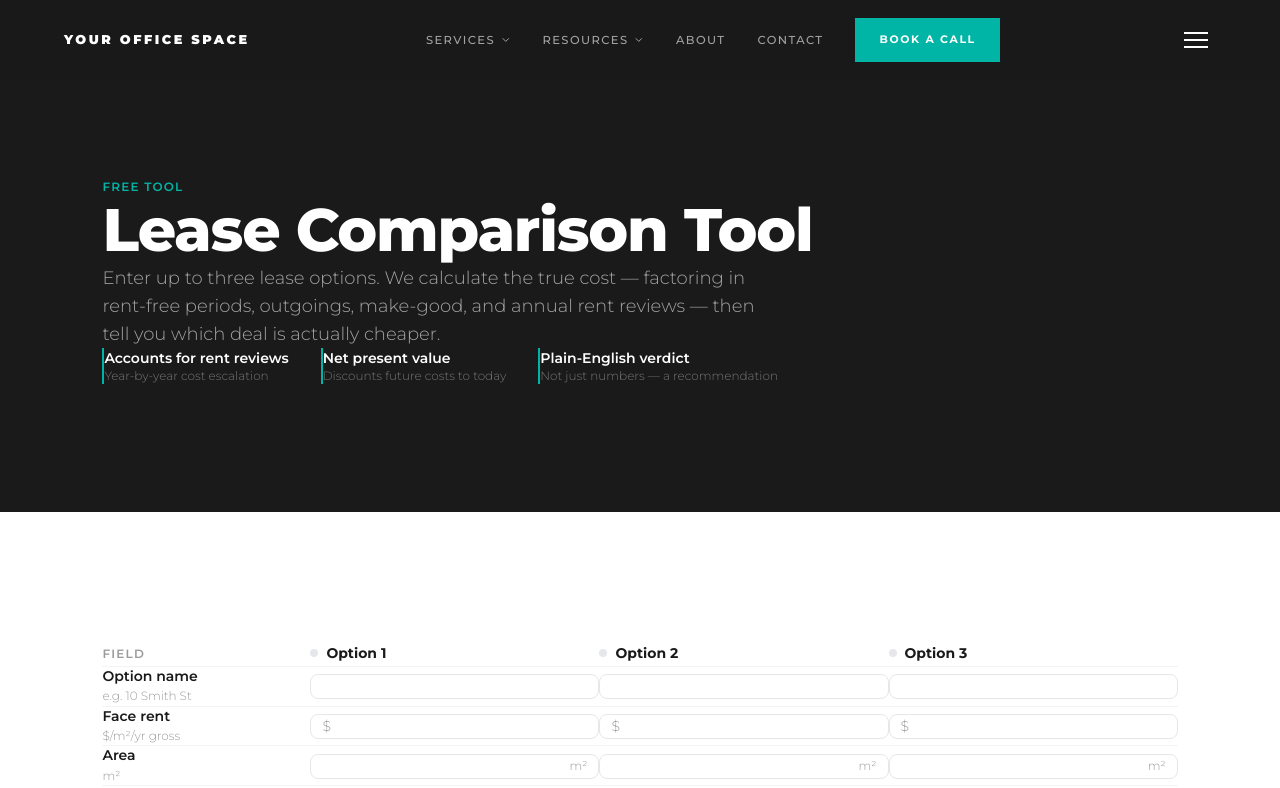
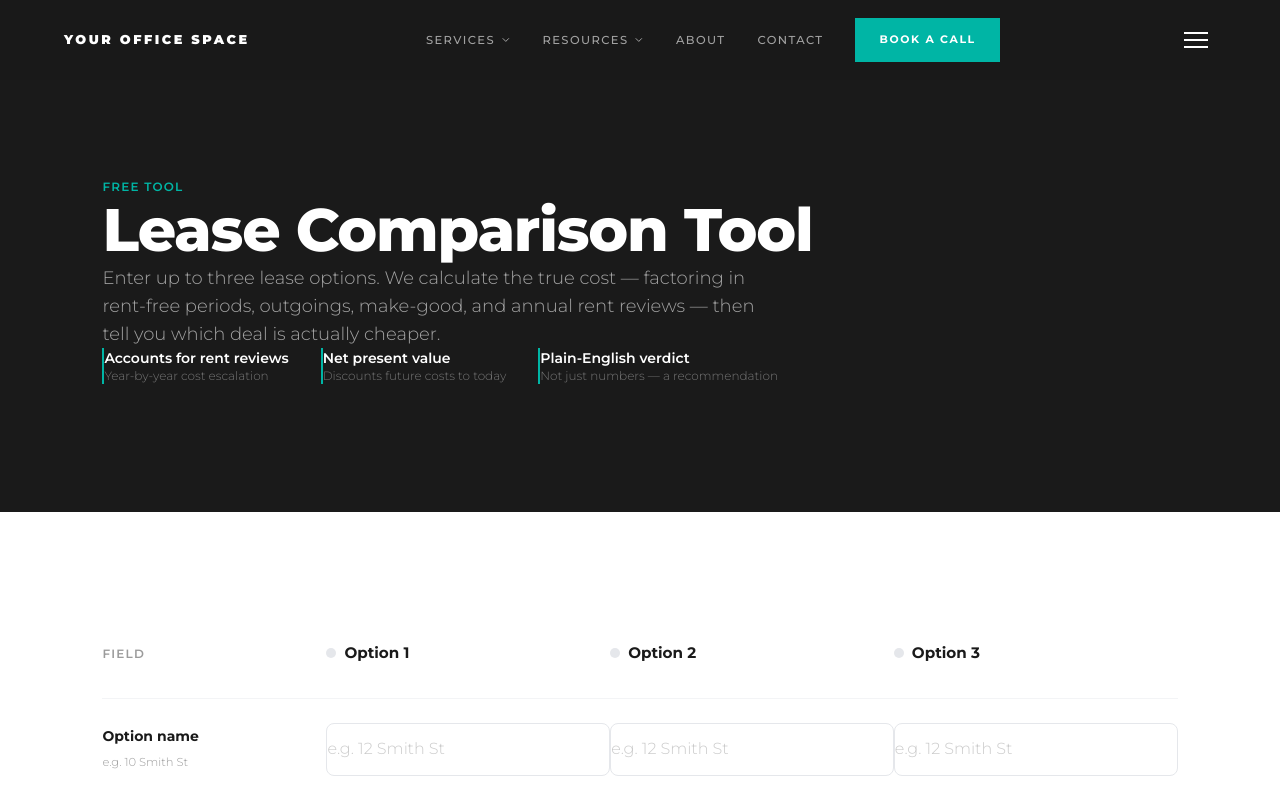
Before and after one commit to yossy-jk/yos-website, a Next.js app: page /resources/lease-comparison in a window 1280 px wide. Shown: the top 788 px of the page. Built offline with nearby package versions, Linux system fonts and the light colour scheme.

Commit message:
Three fixes: relocate quiz multi-select bug (store option index not score), ToolGate placeholder Joe→Frank, lease comparison table spacing (row padding 1.5rem, header padding 2rem, input taller, field label bold)

```diff
--- a/src/app/resources/lease-comparison/page.tsx
+++ b/src/app/resources/lease-comparison/page.tsx
@@ -256,14 +256,14 @@ export default function LeaseComparisonPage() {
             <table className="w-full min-w-[600px]">
               <thead>
                 <tr>
-                  <th className="text-left pb-7 pr-8 w-52">
+                  <th className="text-left pr-8 w-56" style={{ paddingBottom: '2rem' }}>
                     <span className="text-mid-grey font-semibold text-xs tracking-widest uppercase">Field</span>
                   </th>
                   {[0, 1, 2].map(i => (
-                    <th key={i} className="text-left pb-7 px-4">
+                    <th key={i} className="text-left px-5" style={{ paddingBottom: '2rem' }}>
                       <div className="flex items-center gap-2">
-                        <div className={`w-2 h-2 rounded-full ${leases[i].faceRent && leases[i].area ? 'bg-teal' : 'bg-gray-200'}`} />
-                        <span className="text-near-black font-bold text-sm">Option {i + 1}</span>
+                        <div className={`w-2.5 h-2.5 rounded-full ${leases[i].faceRent && leases[i].area ? 'bg-teal' : 'bg-gray-200'}`} />
+                        <span className="text-near-black font-bold" style={{ fontSize: '0.95rem' }}>Option {i + 1}</span>
                       </div>
                     </th>
                   ))}
@@ -272,12 +272,12 @@ export default function LeaseComparisonPage() {
               <tbody>
                 {fields.map(f => (
                   <tr key={f.key} className="border-t border-gray-100 hover:bg-gray-50/50 transition-colors">
-                    <td className="py-5 pr-8">
-                      <p className="text-near-black font-semibold text-sm leading-snug">{f.label}</p>
-                      {f.hint && <p className="text-mid-grey font-light text-xs mt-1.5 leading-relaxed">{f.hint}</p>}
+                    <td className="pr-8" style={{ paddingTop: '1.5rem', paddingBottom: '1.5rem' }}>
+                      <p className="text-near-black font-bold text-sm leading-snug" style={{ marginBottom: f.hint ? '0.4rem' : 0 }}>{f.label}</p>
+                      {f.hint && <p className="text-mid-grey font-light leading-relaxed" style={{ fontSize: '0.72rem', marginTop: '0.25rem' }}>{f.hint}</p>}
                     </td>
                     {[0, 1, 2].map(i => (
-                      <td key={i} className="py-5 px-4">
+                      <td key={i} className="px-5" style={{ paddingTop: '1.5rem', paddingBottom: '1.5rem' }}>
                         <div className="relative">
                           {f.prefix && (
                             <span className="absolute left-3 top-1/2 -translate-y-1/2 text-mid-grey text-sm font-light">{f.prefix}</span>
@@ -287,8 +287,9 @@ export default function LeaseComparisonPage() {
                             inputMode={f.key === 'name' ? 'text' : 'decimal'}
                             value={leases[i][f.key]}
                             onChange={e => update(i, f.key, e.target.value)}
-                            placeholder={f.key === 'rentReview' ? '3.5' : ''}
-                            className={`w-full border border-gray-200 rounded-lg px-4 py-3.5 text-near-black font-light text-sm focus:outline-none focus:border-teal transition-colors ${f.prefix ? 'pl-7' : ''} ${f.suffix ? 'pr-10' : ''}`}
+                            placeholder={f.key === 'rentReview' ? '3.5' : f.key === 'name' ? 'e.g. 12 Smith St' : ''}
+                            className={`w-full border border-gray-200 rounded-lg px-4 text-near-black font-light text-sm focus:outline-none focus:border-teal transition-colors ${f.prefix ? 'pl-7' : ''} ${f.suffix ? 'pr-10' : ''}`}
+                            style={{ paddingTop: '0.9rem', paddingBottom: '0.9rem' }}
                           />
                           {f.suffix && (
                             <span className="absolute right-3 top-1/2 -translate-y-1/2 text-mid-grey text-xs font-light">{f.suffix}</span>
@@ -302,7 +303,7 @@ export default function LeaseComparisonPage() {
             </table>
           </div>
 
-          <div className="mt-8 flex flex-col sm:flex-row gap-4 items-start">
+          <div className="flex flex-col sm:flex-row gap-4 items-start" style={{ marginTop: '3rem' }}>
             <button
               onClick={compare}
               disabled={filledCount === 0}
--- a/src/app/resources/relocate-quiz/page.tsx
+++ b/src/app/resources/relocate-quiz/page.tsx
@@ -160,18 +160,23 @@ function getVerdictConfig(score: number): VerdictConfig {
 // ─── Component ────────────────────────────────────────────────────────────────
 
 export default function RelocateQuizPage() {
+  // Store selected option INDEX (not score) — avoids false multi-select when options share the same score
   const [answers, setAnswers] = useState<(number | null)[]>(Array(QUESTIONS.length).fill(null))
   const [submitted, setSubmitted] = useState(false)
   const [current, setCurrent] = useState(0)
 
-  const totalScore = answers.reduce<number>((acc, a) => acc + (a ?? 0), 0)
+  // Derive score from selected option index
+  const totalScore = answers.reduce<number>((acc, selectedIdx, qi) => {
+    if (selectedIdx === null) return acc
+    return acc + (QUESTIONS[qi].options[selectedIdx]?.score ?? 0)
+  }, 0)
   const allAnswered = answers.every(a => a !== null)
   const config = getVerdictConfig(totalScore)
 
-  function selectOption(questionIdx: number, score: number) {
+  function selectOption(questionIdx: number, optionIdx: number) {
     setAnswers(prev => {
       const next = [...prev]
-      next[questionIdx] = score
+      next[questionIdx] = optionIdx
       return next
     })
     // Auto-advance to next question if not last
@@ -201,7 +206,7 @@ export default function RelocateQuizPage() {
   // Context string for ToolGate
   const contextString = () => {
     const verdictLabel = config.label
-    return `Relocate Quiz result: ${verdictLabel} (score ${totalScore}/12). Questions answered: ${QUESTIONS.map((q, i) => `${q.text}: ${q.options.find(o => o.score === answers[i])?.label ?? '?'}`).join('; ')}`
+    return `Relocate Quiz result: ${verdictLabel} (score ${totalScore}/12). Questions answered: ${QUESTIONS.map((q, i) => `${q.text}: ${answers[i] !== null ? q.options[answers[i]!]?.label : '?'}`).join('; ')}`
   }
 
   // Teaser content (blurred/obscured)
@@ -369,23 +374,13 @@ export default function RelocateQuizPage() {
                     gap: '0.75rem',
                     paddingLeft: '3.25rem',
                   }}>
-                    {q.options.map(opt => {
-                      const isSelected = answers[qi] === opt.score && answers[qi] !== null
-                      // Handle ties — we need to track by index, not score
-                      // Let's track by label instead
-                      const isSelectedByLabel = (() => {
-                        if (answers[qi] === null) return false
-                        // Find which option is selected for this question
-                        // We store score, but multiple options can share a score.
-                        // We need to compare differently — let's use a separate answers-by-label approach.
-                        // For now, use score match — if tied scores, both highlight. That's acceptable UX.
-                        return answers[qi] === opt.score
-                      })()
+                    {q.options.map((opt, optIdx) => {
+                      const isSelectedByLabel = answers[qi] === optIdx
 
                       return (
                         <button
                           key={opt.label}
-                          onClick={e => { e.stopPropagation(); selectOption(qi, opt.score) }}
+                          onClick={e => { e.stopPropagation(); selectOption(qi, optIdx) }}
                           style={{
                             background: isSelectedByLabel ? 'rgba(0,181,165,0.15)' : 'rgba(255,255,255,0.04)',
                             border: `1px solid ${isSelectedByLabel ? '#00B5A5' : 'rgba(255,255,255,0.1)'}`,
@@ -605,8 +600,9 @@ export default function RelocateQuizPage() {
                 </p>
                 <div style={{ display: 'flex', flexDirection: 'column', gap: '0' }}>
                   {QUESTIONS.map((q, qi) => {
-                    const selectedScore = answers[qi]
-                    const selectedOpt = q.options.find(o => o.score === selectedScore)
+                    const selectedIdx = answers[qi]
+                    const selectedOpt = selectedIdx !== null ? q.options[selectedIdx] : null
+                    const selectedScore = selectedOpt?.score ?? null
                     return (
                       <div key={q.id} style={{
                         display: 'flex', justifyContent: 'space-between', alignItems: 'center',
--- a/src/components/ToolGate.tsx
+++ b/src/components/ToolGate.tsx
@@ -121,7 +121,7 @@ export default function ToolGate({
                 type="text"
                 value={name}
                 onChange={e => { setName(e.target.value); setErrors(p => ({ ...p, name: undefined })) }}
-                placeholder="Joe"
+                placeholder="Frank"
                 autoComplete="given-name"
                 style={{
                   display: 'block', width: '100%',
```
